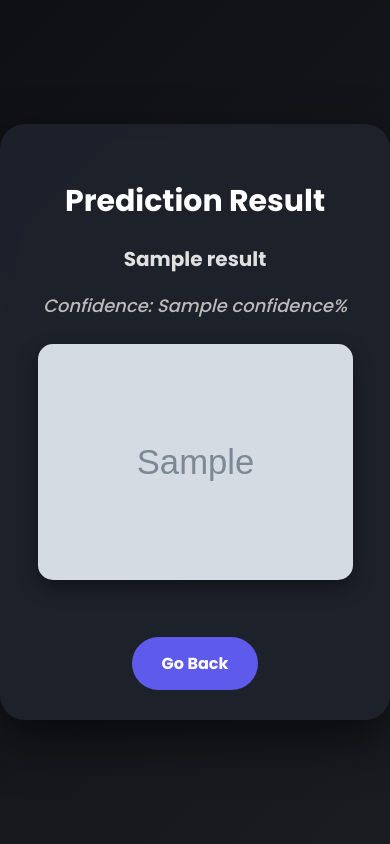
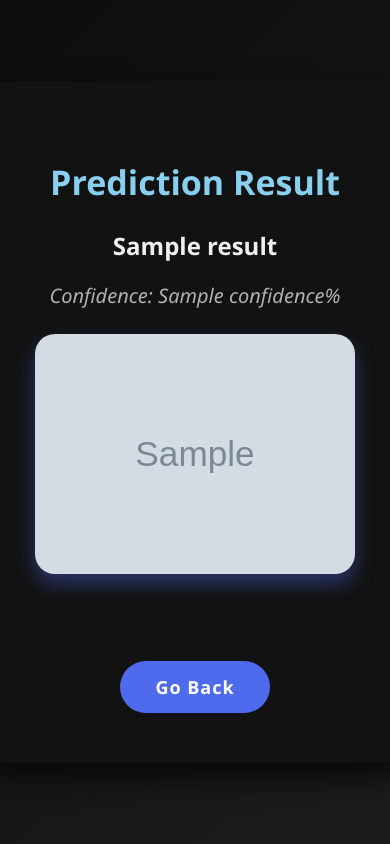
Before and after one commit to deejay-eng/Brain-Tumor-Detection-Model, a Flask app: template templates/result.html in a window 390 px wide. Run offline with Flask 3, Linux system fonts and the light colour scheme; the template is opened without the code that fills it: most values are stand-ins (such as "Sample title", 1, 10 or a date in 2020); grey boxes marked "Sample" are stand-in pictures.

Commit message:
Update styles.css

```diff
--- a/static/styles.css
+++ b/static/styles.css
@@ -1,36 +1,30 @@
-@import url('https://fonts.googleapis.com/css2?family=Poppins:wght@300;500;700&display=swap');
-
 body {
     margin: 0;
     padding: 0;
-    font-family: 'Poppins', sans-serif;
-    background: linear-gradient(135deg, #1c1f26, #121419);
+    font-family: 'Poppins', 'Segoe UI', Tahoma, Geneva, Verdana, sans-serif;
+    background: linear-gradient(135deg, #0d0d0d, #1c1c1c); /* dark background */
+    color: #e0e0e0;
     min-height: 100vh;
-    color: #f0f0f0;
-}
-
-/* Upload Page */
-body:not(.result-body) {
     display: flex;
     justify-content: center;
     align-items: center;
 }
 
-.container {
-    background: rgba(34, 38, 49, 0.95);
-    backdrop-filter: blur(8px);
-    padding: 50px 40px;
+/* Home Page */
+body:not(.result-body) .container {
+    background: #121212;
+    padding: 40px;
     border-radius: 20px;
-    box-shadow: 0 15px 40px rgba(0, 0, 0, 0.6);
+    box-shadow: 0 8px 20px rgba(0, 0, 0, 0.7);
     text-align: center;
-    max-width: 420px;
+    max-width: 450px;
     width: 100%;
     animation: fadeIn 1s ease-in-out;
 }
 
 h2 {
     margin-bottom: 20px;
-    color: #ffffff;
+    color: #89CFF0; /* soft royal blue */
     font-size: 28px;
     font-weight: 600;
 }
@@ -38,130 +32,127 @@
 input[type="file"] {
     margin: 15px 0;
     padding: 12px;
-    border-radius: 10px;
-    border: 1px solid #444;
+    border-radius: 8px;
+    background: #1f1f1f;
+    border: 1px solid #333;
     width: 100%;
-    background-color: #2c303b;
     color: #ccc;
+    font-size: 14px;
 }
 
 input[type="file"]::file-selector-button {
-    background-color: #5e5aec;
-    color: white;
-    padding: 6px 12px;
+    background-color: #4f6bed;
+    color: #fff;
     border: none;
-    border-radius: 6px;
+    padding: 8px 15px;
+    margin-right: 10px;
+    border-radius: 8px;
     cursor: pointer;
+    transition: background-color 0.3s ease;
+}
+
+input[type="file"]::file-selector-button:hover {
+    background-color: #3c4ecb;
 }
 
 input[type="submit"] {
-    background-color: #5e5aec;
+    background-color: #4f6bed;
     color: white;
     border: none;
-    padding: 14px 28px;
+    padding: 14px 30px;
     font-size: 16px;
     border-radius: 10px;
     cursor: pointer;
-    transition: all 0.3s ease;
+    transition: background-color 0.3s, transform 0.3s;
     margin-top: 15px;
 }
 
 input[type="submit"]:hover {
-    background-color: #726efb;
-    transform: translateY(-2px);
+    background-color: #3c4ecb;
+    transform: scale(1.05);
 }
 
 /* Result Page */
 .result-body {
-    background: linear-gradient(135deg, #0f1014, #1a1c22);
+    background: linear-gradient(135deg, #0d0d0d, #1c1c1c);
     min-height: 100vh;
     display: flex;
     justify-content: center;
     align-items: center;
+    font-family: 'Poppins', 'Segoe UI', Tahoma, Geneva, Verdana, sans-serif;
+    animation: fadeIn 1s ease-in-out;
 }
 
 .result-container {
-    background: rgba(30, 34, 44, 0.95);
-    backdrop-filter: blur(8px);
-    padding: 50px 40px;
+    background: #121212;
+    padding: 50px;
     border-radius: 25px;
-    box-shadow: 0 20px 50px rgba(0, 0, 0, 0.6);
+    box-shadow: 0 12px 30px rgba(0, 0, 0, 0.8);
     text-align: center;
-    max-width: 520px;
+    max-width: 500px;
     width: 100%;
-    animation: scaleIn 0.8s ease-out;
+    animation: scaleIn 1s ease-out;
+    transition: transform 0.3s ease-in-out;
+}
+
+.result-container:hover {
+    transform: scale(1.03);
 }
 
 .result-title {
-    font-size: 30px;
-    color: #ffffff;
-    margin-bottom: 15px;
+    font-size: 34px;
+    color: #89CFF0;
+    margin-bottom: 20px;
     font-weight: 700;
 }
 
 .result-text {
-    font-size: 20px;
-    color: #e0e0e0;
+    font-size: 24px;
+    color: #f0f0f0;
     margin-bottom: 10px;
 }
 
 .confidence {
-    font-size: 18px;
-    color: #bbb;
+    font-size: 20px;
+    color: #b0b0b0;
     margin-bottom: 25px;
     font-style: italic;
 }
 
 .result-image {
-    width: 100%;
-    max-width: 340px;
+    width: 320px;
     height: auto;
-    border-radius: 15px;
-    box-shadow: 0 8px 20px rgba(0, 0, 0, 0.4);
-    margin-bottom: 25px;
-    animation: imageZoom 1s ease;
+    border-radius: 20px;
+    box-shadow: 0 10px 20px rgba(79, 107, 237, 0.4);
+    margin-bottom: 30px;
+    animation: imageZoom 1.2s ease-in-out;
 }
 
 .back-button {
     display: inline-block;
-    background-color: #5e5aec;
+    margin-top: 30px;
+    background-color: #4f6bed;
     color: white;
-    padding: 14px 30px;
+    padding: 14px 35px;
     border: none;
     border-radius: 50px;
     text-decoration: none;
-    font-weight: 600;
-    font-size: 16px;
-    transition: all 0.3s ease;
+    font-weight: bold;
+    font-size: 18px;
+    letter-spacing: 1px;
+    transition: background-color 0.3s ease, transform 0.3s;
 }
 
 .back-button:hover {
-    background-color: #726efb;
+    background-color: #3c4ecb;
     transform: translateY(-3px);
 }
 
-@keyframes fadeIn {
-    from {
-        opacity: 0;
-        transform: translateY(20px);
-    }
-    to {
-        opacity: 1;
-        transform: translateY(0);
-    }
+.back-button:active {
+    transform: translateY(1px);
 }
 
-@keyframes scaleIn {
-    from {
-        transform: scale(0.95);
-        opacity: 0;
-    }
-    to {
-        transform: scale(1);
-        opacity: 1;
-    }
-}
-
+/* Animations */
 @keyframes imageZoom {
     0% {
         transform: scale(0.9);
@@ -173,14 +164,24 @@
     }
 }
 
-/* Mobile Responsive */
-@media (max-width: 600px) {
-    .container,
-    .result-container {
-        padding: 30px 20px;
+@keyframes fadeIn {
+    0% {
+        opacity: 0;
+        transform: translateY(20px);
     }
-
-    .result-image {
-        max-width: 90%;
+    100% {
+        opacity: 1;
+        transform: translateY(0);
     }
 }
+
+@keyframes scaleIn {
+    0% {
+        transform: scale(0.95);
+        opacity: 0;
+    }
+    100% {
+        transform: scale(1);
+        opacity: 1;
+    }
+}
```
